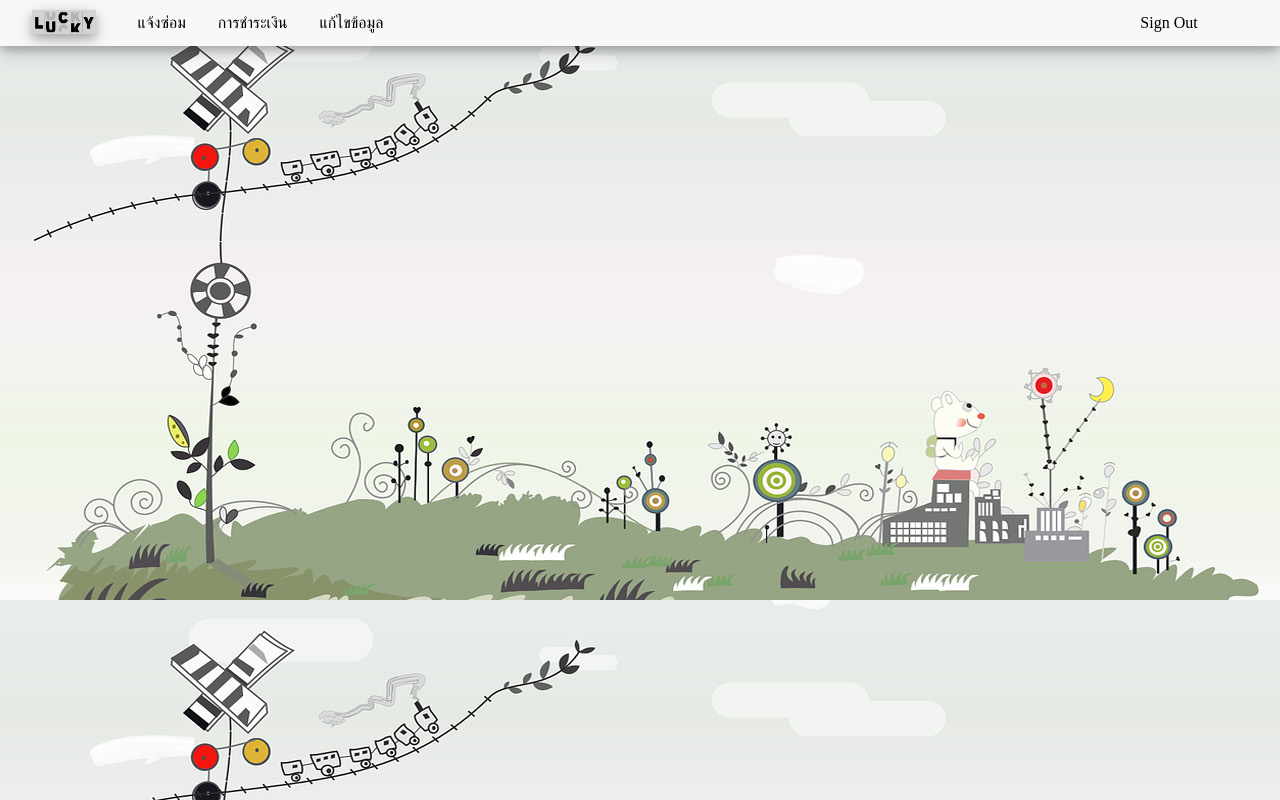
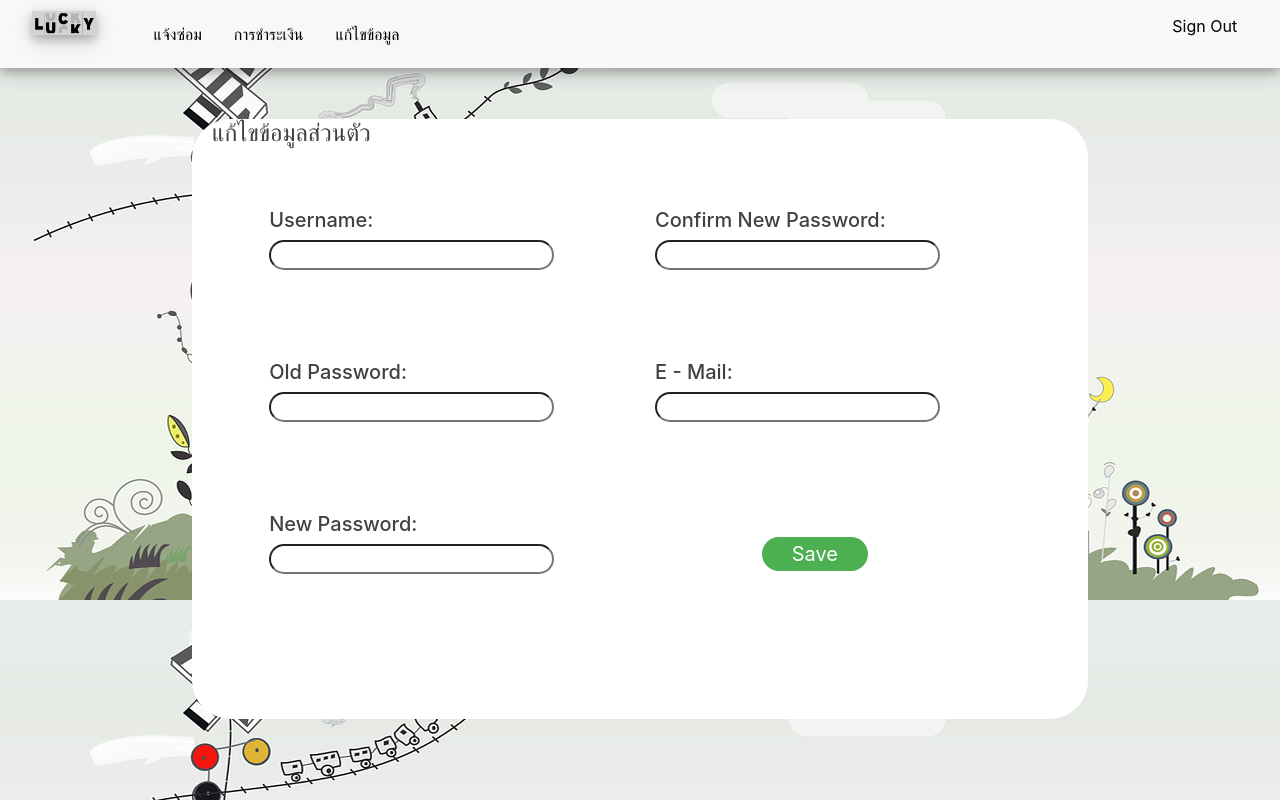
Before and after one commit to kaimook-pearl/Bisad, a PHP site: page /views/profile.php in a window 1280 px wide. Run offline with PHP 8.4, Linux system fonts and the light colour scheme.

Commit message:
create structure of page Proflie

```diff
--- a/css/profile.css
+++ b/css/profile.css
@@ -1,5 +1,5 @@
 body{
-    background-image: url(/image/111.jpg);
+    background-image: url(../image/111.jpg);
     height: 100%;
     margin: 0;
     padding: 0;
@@ -11,7 +11,7 @@ body{
     text-align: center;
     border-radius: 0.5%;
     box-shadow: 0 4px 8px 0 rgba(0, 0, 0, 0.2), 0 6px 20px 0 rgba(0, 0, 0, 0.19);
-    position: fixed;
+    position: static;
     display: flex;
     top: 0;
     left: 0;
@@ -66,3 +66,56 @@ body{
     background: #ddd;
     color: black;
 }
+
+.big-box {
+    margin: auto;
+    margin-top: 4%;
+    background: rgb(255, 255, 255);
+    border-radius: 3vw;
+    width: 70%;
+    height: 600px;
+}
+
+#topic {
+    margin-top: 20;
+}
+
+h4 {
+    color: rgb(65, 65, 65);
+    margin: 20px;
+}
+
+h5 {
+    color: rgb(65, 65, 65);
+}
+
+.row {
+    margin: 40px;
+}
+.col-5 {
+    padding:  0px;
+    text-align: left;
+    margin-top: 20px;
+    margin-left: 0px;
+    margin-bottom: 30px;
+}
+
+input {
+    border-radius: 10vw;
+    box-shadow: #ddd;
+    width: 80%;
+
+}
+
+#save {
+    margin-top: 7%;
+    margin-left: 30%;
+    background-color: #4CAF50;
+    border: none;
+    color: white;
+    padding: 2px 30px;
+    border-radius: 40px;
+    text-align: center;
+    text-decoration: none;
+    font-size: 20px;
+}
--- a/views/profile.php
+++ b/views/profile.php
@@ -5,6 +5,7 @@
     <meta name="viewport" content="width=device-width, initial-scale=1.0">
     <meta http-equiv="X-UA-Compatible" content="ie=edge">
     <link rel="stylesheet" type="text/css" media="screen" href="../css/profile.css" />
+    <link rel="stylesheet" href="https://stackpath.bootstrapcdn.com/bootstrap/4.3.1/css/bootstrap.min.css" integrity="sha384-ggOyR0iXCbMQv3Xipma34MD+dH/1fQ784/j6cY/iJTQUOhcWr7x9JvoRxT2MZw1T" crossorigin="anonymous">
     <title>แก้ไขข้อมูล</title>
     <style>html,body{overflow-x: hidden;}</style>
     <style>html,body{overflow-y: hidden;}</style>
@@ -24,9 +25,47 @@
     <div class="out">
         <a href="?page=logout">Sign Out</a>
     </div>
-
 </div>
-
+<div class = "big-box">
+    <div id = topic>
+        <h4>แก้ไขข้อมูลส่วนตัว</h4>
+    </div>
+    <div class="row">
+        <div class="col-1"></div>
+            <div class = "col-5">
+                <h5>Username:</h5>
+                <input type="text" id="username" name="username">
+            </div>
+            <div class = "col-5">
+                <h5>Confirm New Password:</h5>
+                <input type="text" id="connewPass" name="connewPass">
+            </div>
+        <div class="col-1"></div>
+    </div>
+    <div class="row">
+        <div class="col-1"></div>
+            <div class = "col-5">
+                <h5>Old Password:</h5>
+                <input type="text" id="oldPassword" name="oldPassword">
+            </div>
+            <div class = "col-5">
+                <h5>E - Mail:</h5>
+                <input type="text" id="email" name="email">
+            </div>
+        <div class="col-1"></div>
+    </div>
+    <div class="row">
+        <div class="col-1"></div>
+            <div class = "col-5">
+                <h5>New Password:</h5>
+                <input type="text" id="newPassword" name="newPassword">
+            </div>
+            <div class = "col-5">
+            <button type="button" id="save" name="save">Save</button>
+            </div>
+        <div class="col-1"></div>
+    </div>
+</div>
 
 
 
```
